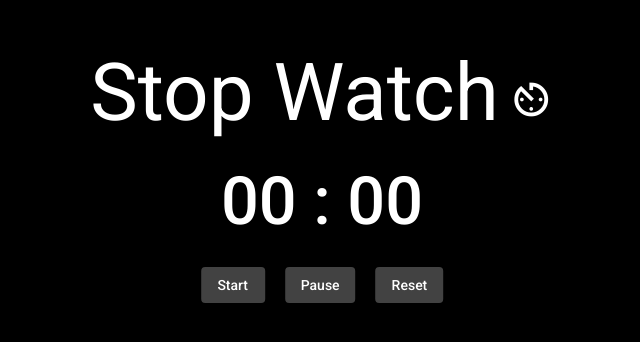
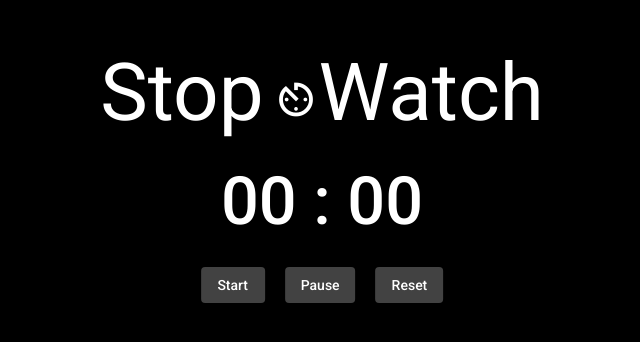
Before and after one commit to rumanstheddy/Ang-Stop-Watch, an Angular app: page / in a window 1280 px wide. Shown: the part 210-552 px from the top of the page, without its empty margins (318-958 px from the left). Built offline with nearby package versions, Linux system fonts and the light colour scheme.

Commit message:
changed timer icon position

```diff
--- a/src/app/app.component.html
+++ b/src/app/app.component.html
@@ -1,7 +1,8 @@
 <div class="app-container">
     <div class="titleContainer">
-        <h1 class="title">{{ title }}</h1>
-        <mat-icon fontIcon="av_timer"></mat-icon>
+        <h1 class="title">{{ title_start }} </h1>
+        <mat-icon fontIcon="av_timer" class="timerIcon"></mat-icon>
+        <h1 class="title"> {{ title_end }}</h1>
     </div>
     <div class="timerContainer">
         <app-timer></app-timer>
--- a/src/app/app.component.ts
+++ b/src/app/app.component.ts
@@ -8,7 +8,8 @@ import { StopWatchService } from './services/stop-watch.service';
   styleUrls: ['./app.component.scss'],
 })
 export class AppComponent {
-  title: string = 'Stop Watch';
+  title_start: string = 'Stop';
+  title_end: string = 'Watch';
   constructor(private stopWatchService: StopWatchService) {}
   @ViewChild(ButtonComponent, { static: true })
   buttonCmpt: ButtonComponent = new ButtonComponent(this.stopWatchService);
```
Also changed, not shown: src/assets/app-ss.png.
